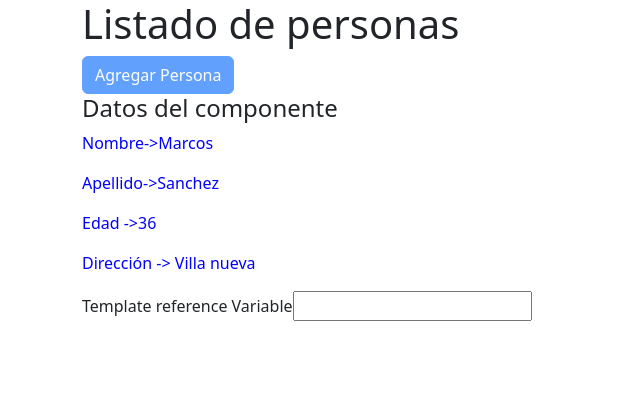
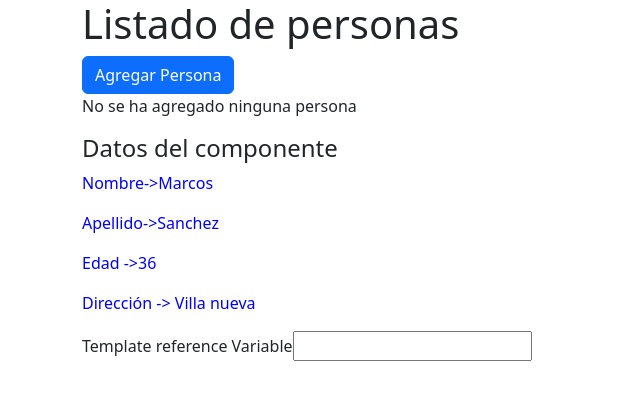
Before and after one commit to Markosgt7/Curso_angular_2023, an Angular app: page / in a window 1280 px wide. Shown: the top 400 px of the page, without its empty margins (0-640 px from the left). Built offline with nearby package versions, Linux system fonts and the light colour scheme.

Commit message:
event binding para campturar eventos en mi sistema

```diff
--- a/src/app/personas/personas.component.html
+++ b/src/app/personas/personas.component.html
@@ -2,7 +2,15 @@
   <div class="row">
     <div class="col">
       <h1>Listado de personas</h1>
-      <button type="button" class="btn btn-primary" [disabled]="deshabilitar">Agregar Persona</button>
+      <button
+        type="button"
+        class="btn btn-primary"
+        [disabled]="deshabilitar"
+        (click)="agregarPersona()"
+      >
+        Agregar Persona
+      </button>
+      <p>{{ mensaje }} </p>
       <app-persona></app-persona>
     </div>
   </div>
--- a/src/app/personas/personas.component.ts
+++ b/src/app/personas/personas.component.ts
@@ -6,6 +6,10 @@
   styleUrls: ['./personas.component.css']
 })
 export class PersonasComponent {
-  deshabilitar = true;
+  deshabilitar = false;
+  mensaje = 'No se ha agregado ninguna persona'
+  agregarPersona(){
+      this.mensaje = 'Persona agregada';
+  }
 
 }
```
